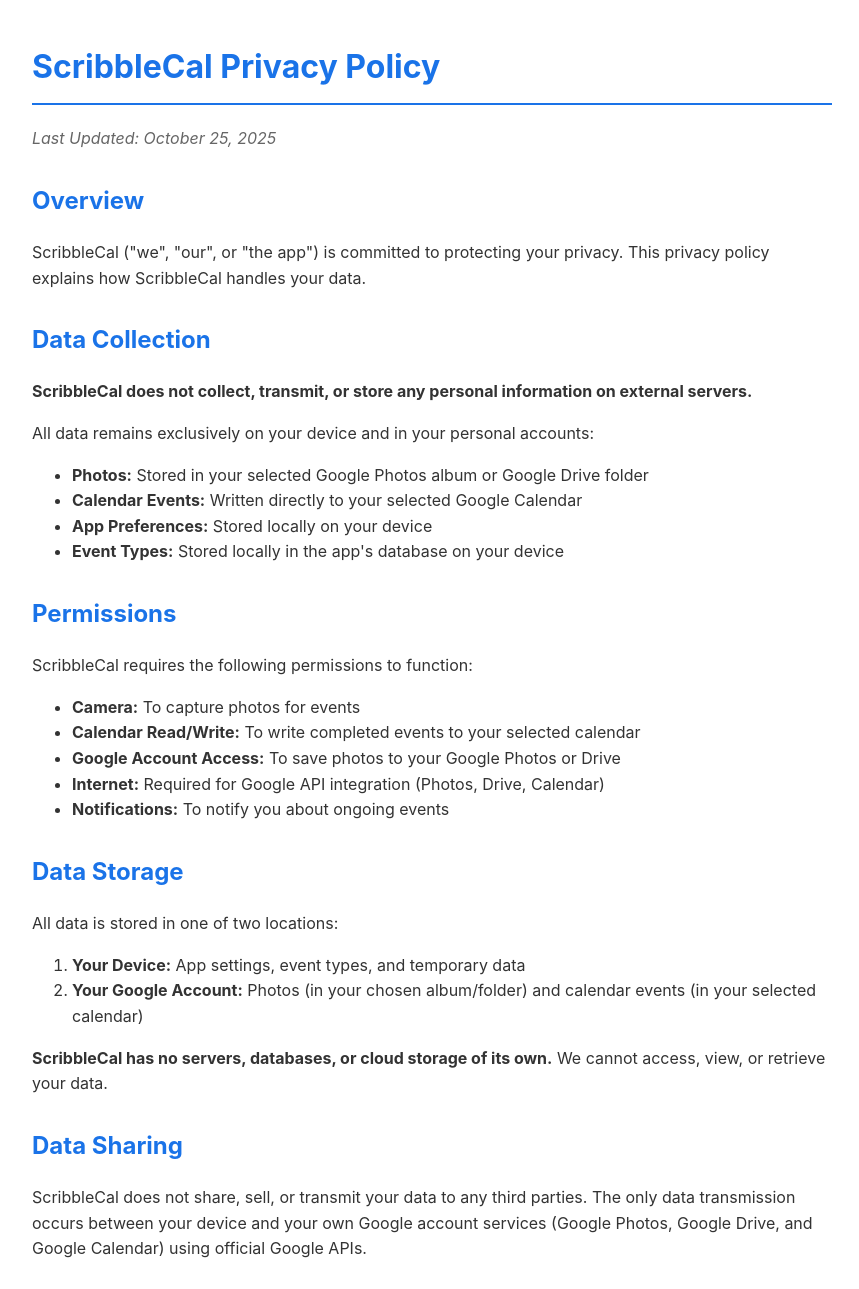
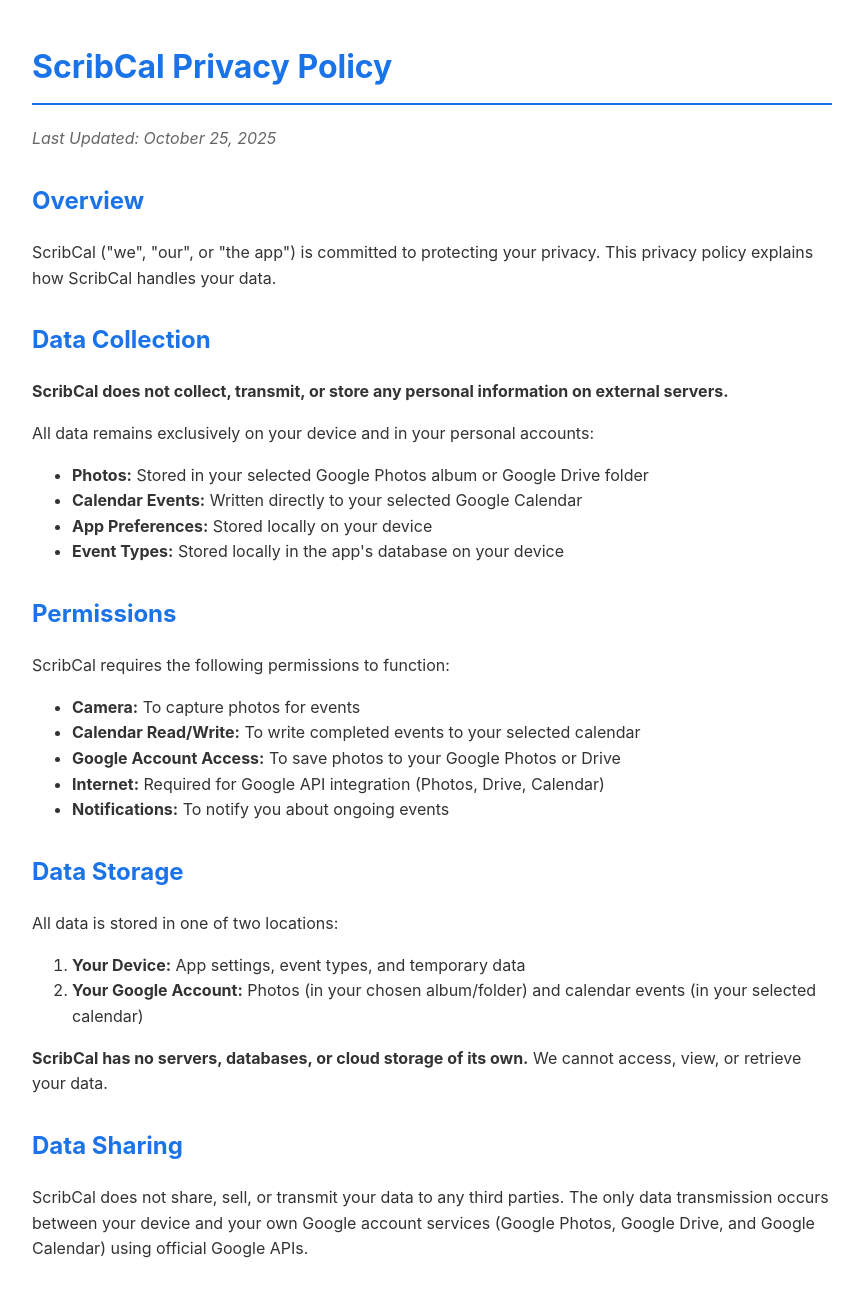
Before and after one commit to tjcelaya/scribcal-android, a plain HTML site: page index.html in a window 1280 px wide. Shown: the top 1289 px of the page, without its empty margins (208-1067 px from the left). Drawn offline with Linux system fonts and the light colour scheme.

Commit message:
fix: app name correction

```diff
--- a/index.html
+++ b/index.html
@@ -3,7 +3,7 @@
 <head>
     <meta charset="UTF-8">
     <meta name="viewport" content="width=device-width, initial-scale=1.0">
-    <title>ScribbleCal Privacy Policy</title>
+    <title>ScribCal Privacy Policy</title>
     <style>
         body {
             font-family: -apple-system, BlinkMacSystemFont, 'Segoe UI', Roboto, Oxygen, Ubuntu, Cantarell, sans-serif;
@@ -36,18 +36,18 @@
     </style>
 </head>
 <body>
-    <h1>ScribbleCal Privacy Policy</h1>
+    <h1>ScribCal Privacy Policy</h1>
     <p class="last-updated">Last Updated: October 25, 2025</p>
 
     <h2>Overview</h2>
     <p>
-        ScribbleCal ("we", "our", or "the app") is committed to protecting your privacy.
-        This privacy policy explains how ScribbleCal handles your data.
+        ScribCal ("we", "our", or "the app") is committed to protecting your privacy.
+        This privacy policy explains how ScribCal handles your data.
     </p>
 
     <h2>Data Collection</h2>
     <p>
-        <strong>ScribbleCal does not collect, transmit, or store any personal information on external servers.</strong>
+        <strong>ScribCal does not collect, transmit, or store any personal information on external servers.</strong>
     </p>
     <p>
         All data remains exclusively on your device and in your personal accounts:
@@ -60,7 +60,7 @@
     </ul>
 
     <h2>Permissions</h2>
-    <p>ScribbleCal requires the following permissions to function:</p>
+    <p>ScribCal requires the following permissions to function:</p>
     <ul>
         <li><strong>Camera:</strong> To capture photos for events</li>
         <li><strong>Calendar Read/Write:</strong> To write completed events to your selected calendar</li>
@@ -76,13 +76,13 @@
         <li><strong>Your Google Account:</strong> Photos (in your chosen album/folder) and calendar events (in your selected calendar)</li>
     </ol>
     <p>
-        <strong>ScribbleCal has no servers, databases, or cloud storage of its own.</strong>
+        <strong>ScribCal has no servers, databases, or cloud storage of its own.</strong>
         We cannot access, view, or retrieve your data.
     </p>
 
     <h2>Data Sharing</h2>
     <p>
-        ScribbleCal does not share, sell, or transmit your data to any third parties.
+        ScribCal does not share, sell, or transmit your data to any third parties.
         The only data transmission occurs between your device and your own Google account services
         (Google Photos, Google Drive, and Google Calendar) using official Google APIs.
     </p>
@@ -99,7 +99,7 @@
 
     <h2>Children's Privacy</h2>
     <p>
-        ScribbleCal does not knowingly collect any information from children or any users.
+        ScribCal does not knowingly collect any information from children or any users.
         The app is designed to work entirely with user-controlled Google account services.
     </p>
 
@@ -112,7 +112,7 @@
     <div class="contact">
         <h2>Contact Us</h2>
         <p>
-            If you have questions about this privacy policy or ScribbleCal's data practices,
+            If you have questions about this privacy policy or ScribCal's data practices,
             please contact us through the app's GitHub repository or Google Play Store listing.
         </p>
     </div>
```
